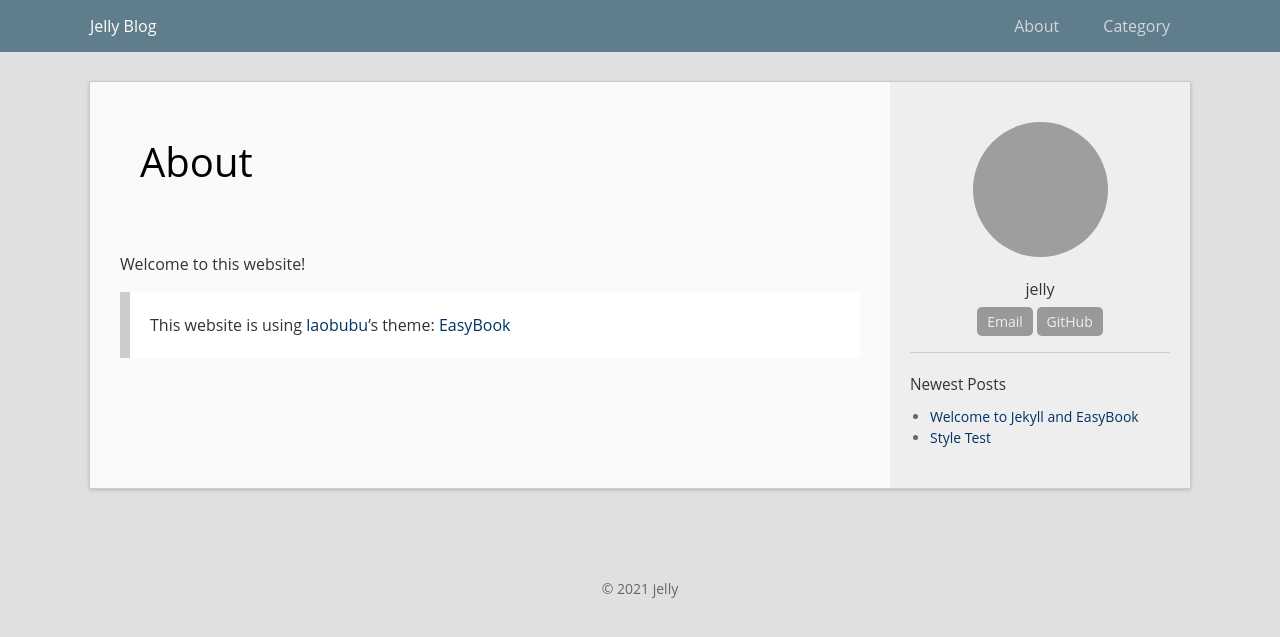
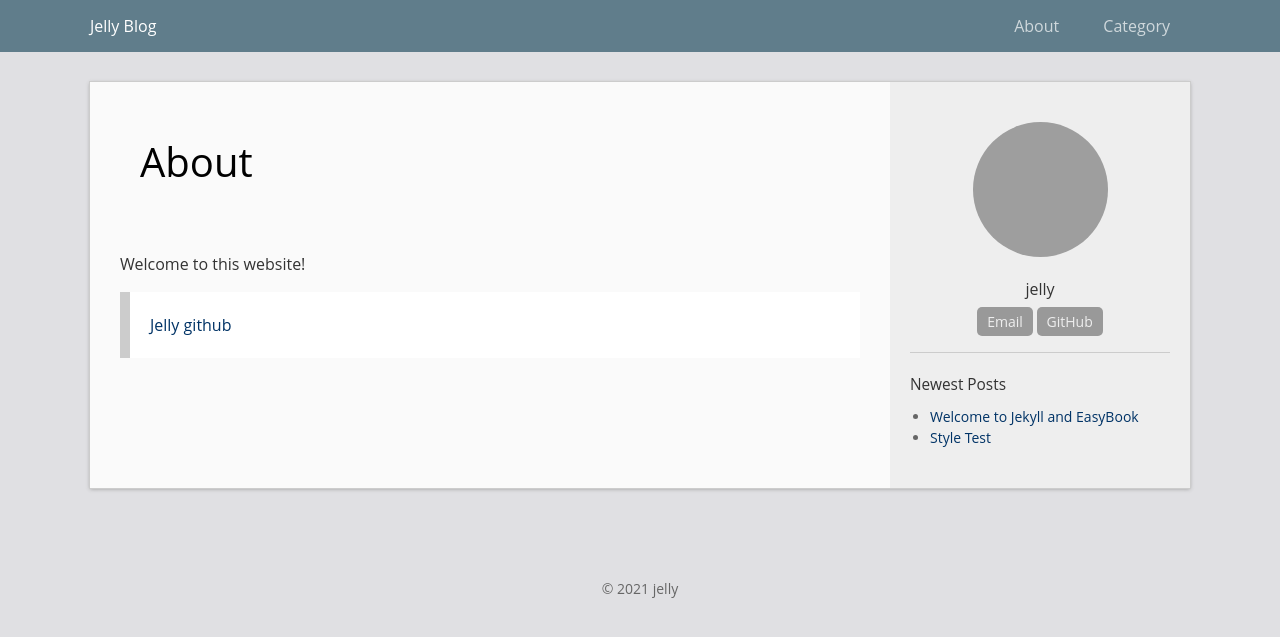
Before and after one commit to jelly-wzj/bigdata, a Jekyll site: the page built from about.md, in a window 1280 px wide. Shown: the top 637 px of the page. Built offline with Jekyll 4.4.1, drawn with Linux system fonts in a browser that asks for light colours; grey boxes are pictures that could not be loaded.

Commit message:
Revert "init blog"
This reverts commit 1fe031effb9113c13ff713626e68f8dadd2eb485.

# Conflicts:
#	.idea/workspace.xml

```diff
--- a/_config.yml
+++ b/_config.yml
@@ -2,9 +2,9 @@
 title: Jelly Blog
 url: "https://jelly-wzj.github.io"    # the protocol and hostname of your site, eg. `http://laobubu.github.io`
 baseurl: "/blog" # the prefix of your site uri, eg. `"/jekyll-theme-EasyBook"` or empty string `""`
-#timezone: Asia/Chongqing
+timezone: Asia/Shanghai
 description: >
-  One or more sentences introducing this blog.
+  学习是最美的生活方式
 
 # Your information
 email: 1350013737@qq.com
--- a/about.md
+++ b/about.md
@@ -6,4 +6,4 @@ permalink: /about/
 
 Welcome to this website!
 
-> This website is using [laobubu](http://laobubu.net)'s theme: [EasyBook](https://github.com/laobubu/jekyll-theme-EasyBook)
+> [Jelly github](https://github.com/jelly-wzj)
```
